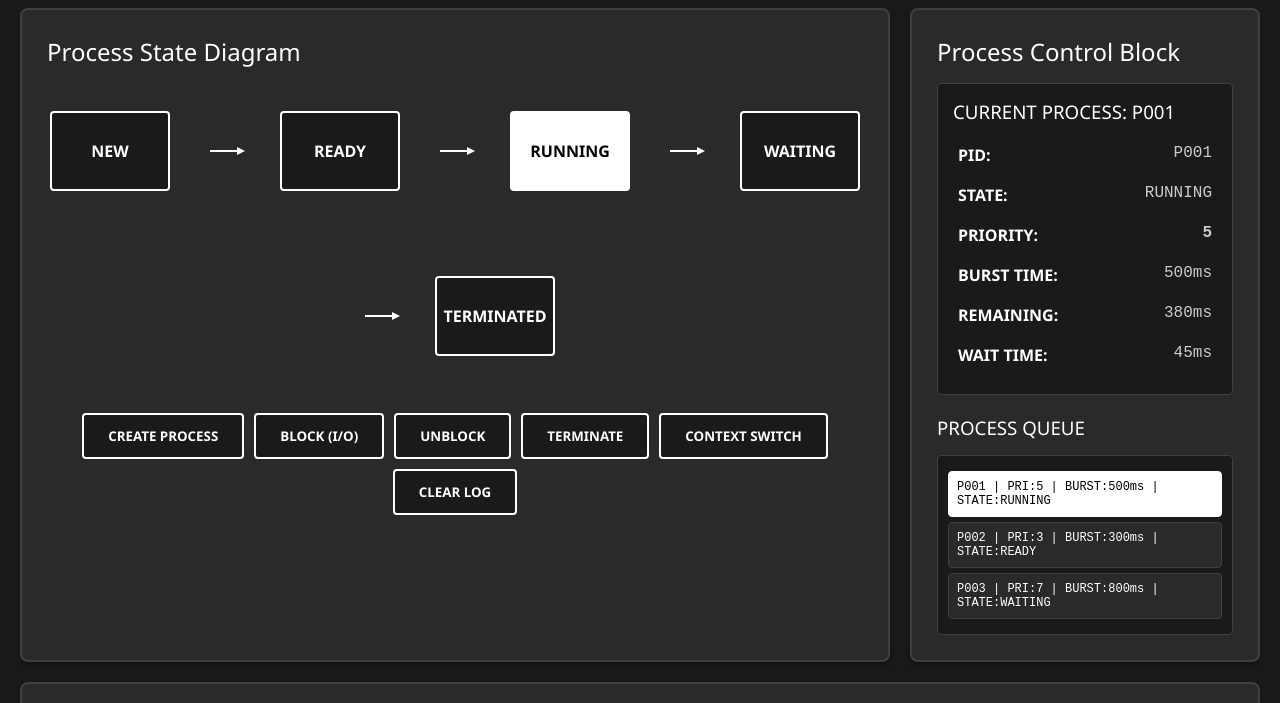
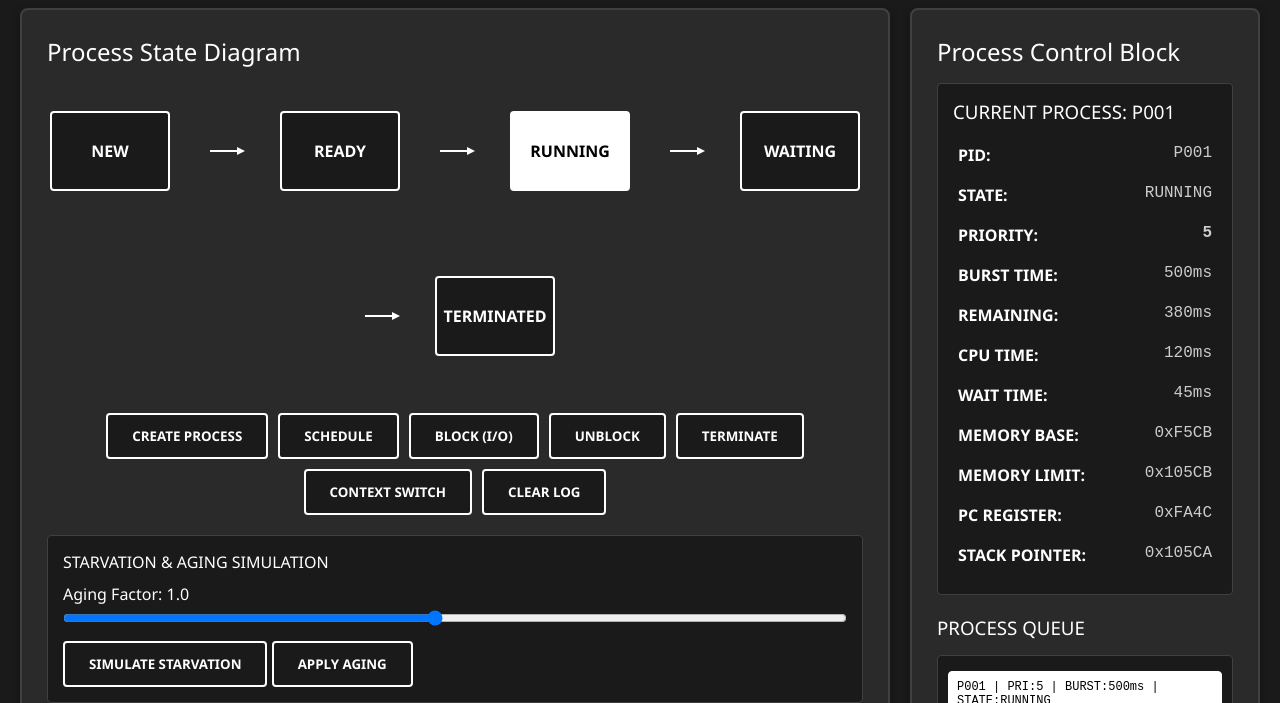
Before and after one commit to khelan-mehta/logicConverter, a plain HTML site: page index2.html in a window 1280 px wide. Shown: the part 97-800 px from the top of the page. Drawn offline with Linux system fonts and the light colour scheme.

Commit message:
Update index2.html

```diff
--- a/index2.html
+++ b/index2.html
@@ -363,7 +363,7 @@
 
                 <div class="controls">
                     <button onclick="showCreateProcessModal()">CREATE PROCESS</button>
-
+                    <button onclick="scheduleProcess()">SCHEDULE</button>
                     <button onclick="blockProcess()">BLOCK (I/O)</button>
                     <button onclick="unblockProcess()">UNBLOCK</button>
                     <button onclick="terminateProcess()">TERMINATE</button>
@@ -371,7 +371,16 @@
                     <button onclick="clearLog()">CLEAR LOG</button>
                 </div>
 
-
+                <div class="starvation-controls">
+                    <h4>STARVATION & AGING SIMULATION</h4>
+                    <div class="aging-factor">
+                        <label>Aging Factor: <span id="agingValue">1.0</span></label>
+                        <input type="range" id="agingSlider" min="0.1" max="2" step="0.1" value="1"
+                               oninput="updateAging(this.value)">
+                    </div>
+                    <button onclick="simulateStarvation()">SIMULATE STARVATION</button>
+                    <button onclick="applyAging()">APPLY AGING</button>
+                </div>
             </div>
 
             <div class="pcb-section">
@@ -398,12 +407,30 @@
                         <strong>REMAINING:</strong>
                         <span id="remainingTime">380ms</span>
                     </div>
-
+                    <div class="pcb-field">
+                        <strong>CPU TIME:</strong>
+                        <span id="cpuTime">120ms</span>
+                    </div>
                     <div class="pcb-field">
                         <strong>WAIT TIME:</strong>
                         <span id="waitTime">45ms</span>
                     </div>
-
+                    <div class="pcb-field">
+                        <strong>MEMORY BASE:</strong>
+                        <span id="memoryBase">0x1000</span>
+                    </div>
+                    <div class="pcb-field">
+                        <strong>MEMORY LIMIT:</strong>
+                        <span id="memoryLimit">0x2000</span>
+                    </div>
+                    <div class="pcb-field">
+                        <strong>PC REGISTER:</strong>
+                        <span id="pcRegister">0x1A4C</span>
+                    </div>
+                    <div class="pcb-field">
+                        <strong>STACK POINTER:</strong>
+                        <span id="stackPointer">0x1FFF</span>
+                    </div>
                 </div>
 
                 <h3>PROCESS QUEUE</h3>
```
